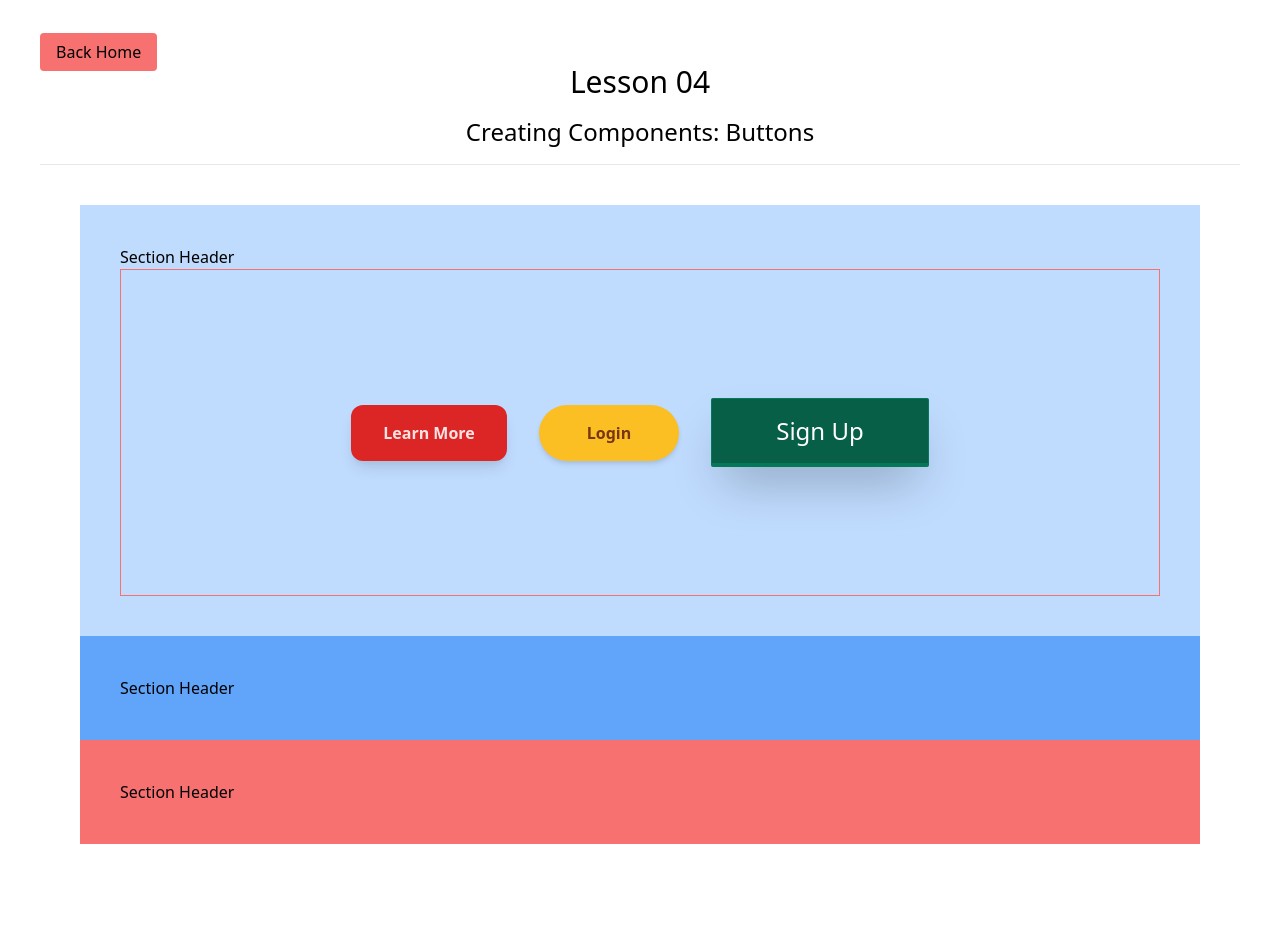
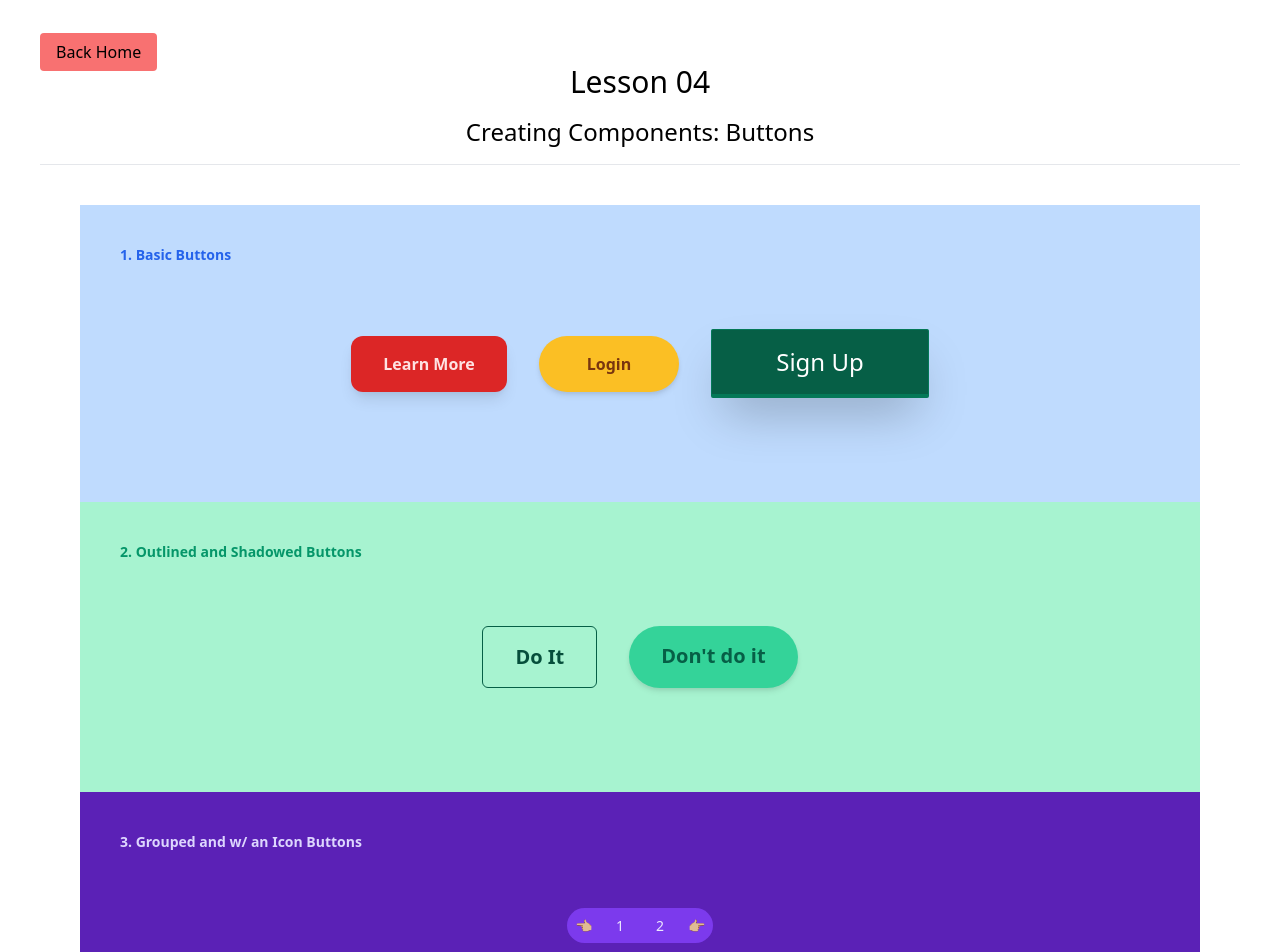
Before and after one commit to jiribeck/learning-better_dev_course, a React (Create React App) app: page /lesson04 in a window 1280 px wide. Shown: the top 952 px of the page. Before the commit the page ends 924 px from the top, so only its background shows below. Built offline with nearby package versions, Linux system fonts and the light colour scheme.

Commit message:
makes 5/6 of lesson 04

```diff
--- a/src/lessons/lesson03.js
+++ b/src/lessons/lesson03.js
@@ -59,7 +59,7 @@ export default function lesson03() {
             <h3 className="pb-2 text-yellow-600 text-sm font-bold">
               3. Horizontal &amp; Responsive Card
             </h3>
-            <div className="md:max-h-48 md:flex bg-white rounded-lg shadow-lg">
+            <div className="md:max-h-48 bg-white rounded-lg shadow-lg">
               <img
                 className="h-96 md:h-auto w-full md:w-1/3 object-cover rounded-t-lg md:rounded-t-none md:rounded-l-lg"
                 src="https://images.unsplash.com/photo-1614853389929-8515eb4bb010"
--- a/src/lessons/lesson04.js
+++ b/src/lessons/lesson04.js
@@ -17,8 +17,10 @@ export default function lesson03() {
         <div className="lesson-code">
           <div className="p-10">
             <div className="p-10 bg-blue-200">
-              <h2>Section Header</h2>
-              <div className="p-32 flex justify-center items-center border border-red-400 space-x-8">
+              <h2 className="text-blue-600 font-bold text-sm">
+                1. Basic Buttons
+              </h2>
+              <div className="p-16 flex justify-center items-center space-x-8">
                 <a
                   className="px-8 py-4 bg-red-600 hover:bg-red-100 rounded-xl shadow-lg hover:shadow-2xl text-red-100 hover:text-red-600 font-semibold transition-color transition-shadow duration-200"
                   href="#"
@@ -39,11 +41,57 @@ export default function lesson03() {
                 </a>
               </div>
             </div>
-            <div className="p-10 bg-blue-400">
-              <h2>Section Header</h2>
+            <div className="p-10 bg-green-200">
+              <h2 className="text-green-600 font-bold text-sm">
+                2. Outlined and Shadowed Buttons
+              </h2>
+              <div className="p-16 flex justify-center text-xl space-x-8">
+                <a
+                  href="#"
+                  className="px-8 py-4 bg-none border border-green-800 hover:border-green-600 rounded-md font-bold text-green-900 hover:text-green-600 transition-color duration-200"
+                >
+                  Do It
+                </a>
+                <a
+                  href="#"
+                  className="px-8 py-4 bg-green-400 hover:bg-white font-bold text-green-800 hover:text-green-600 rounded-full shadow-md hover:shadow-xl transition-color transition-shadow duration-500"
+                >
+                  Don't do it
+                </a>
+              </div>
             </div>
-            <div className="p-10 bg-red-400">
-              <h2>Section Header</h2>
+            <div className="p-10 bg-purple-800">
+              <h2 className="text-purple-200 font-bold text-sm">
+                3. Grouped and w/ an Icon Buttons
+              </h2>
+              <div className="p-16 flex justify-center text-xl space-x-8">
+                <div className="space-x-0 text-sm text-center">
+                  <a
+                    className="px-2 py-2 bg-purple-600 hover:bg-purple-700 text-purple-100 hover:text-purple-200 transition-color duration-300 rounded-l-full"
+                    href="#"
+                  >
+                    👈🏼
+                  </a>
+                  <a
+                    className="px-4 py-2 bg-purple-600 hover:bg-purple-700 text-purple-100 hover:text-purple-200 transition-color duration-300"
+                    href="#"
+                  >
+                    1
+                  </a>
+                  <a
+                    className="px-4 py-2 bg-purple-600 hover:bg-purple-700 text-purple-100 hover:text-purple-200 transition-color duration-300"
+                    href="#"
+                  >
+                    2
+                  </a>
+                  <a
+                    className="px-2 py-2 bg-purple-600 hover:bg-purple-700 text-purple-100 hover:text-purple-200 transition-color duration-300 rounded-r-full"
+                    href="#"
+                  >
+                    👉🏼
+                  </a>
+                </div>
+              </div>
             </div>
           </div>
         </div>
```
